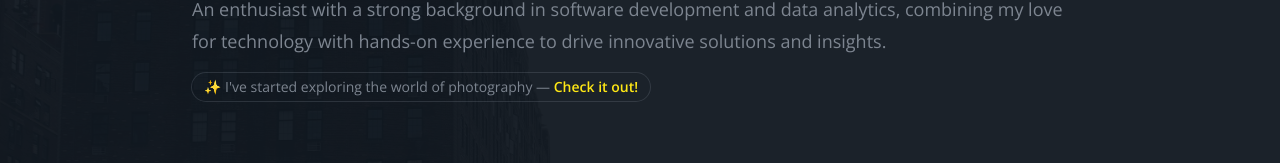
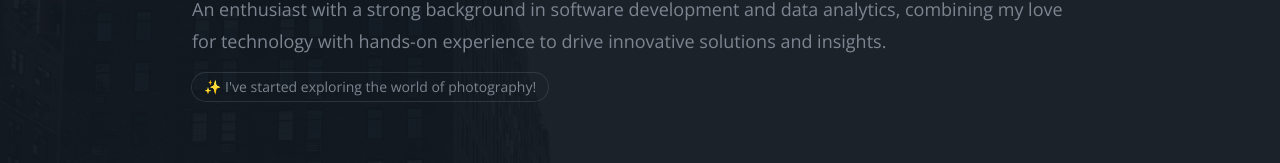
Before and after one commit to rvanrees/web, a Next.js app: page / in a window 1280 px wide. Shown: the part 232-395 px from the top of the page. Built offline with nearby package versions, Linux system fonts and the light colour scheme.

Commit message:
Update Hero.tsx

```diff
--- a/src/app/components/Hero.tsx
+++ b/src/app/components/Hero.tsx
@@ -34,14 +34,12 @@ const Hero = () => {
         </p>
         <div className="flex mb-4">
           <div className="relative rounded-full px-3 py-1 text-xs text-chalk ring-1 ring-chalk/25 hover:ring-chalk transition hover:text-white sm:text-sm">
-            ✨ I've started exploring the world of photography{" — "}
             <a
               href="https://www.pexels.com/@rutger-van-rees-2147548108/"
               target="_blank"
-              className="font-semibold text-secondary"
+              className=""
             >
-              <span aria-hidden="true" className="absolute inset-0" />
-              Check it out!
+              ✨ I've started exploring the world of photography!
             </a>
           </div>
         </div>
```
